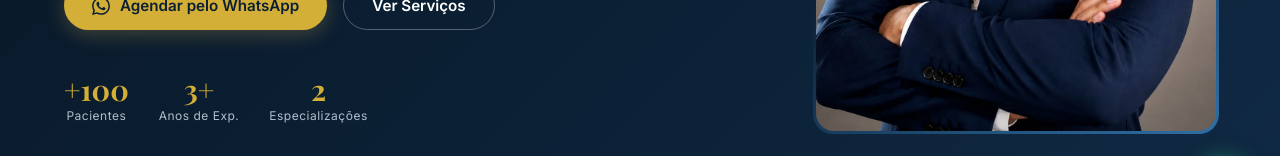
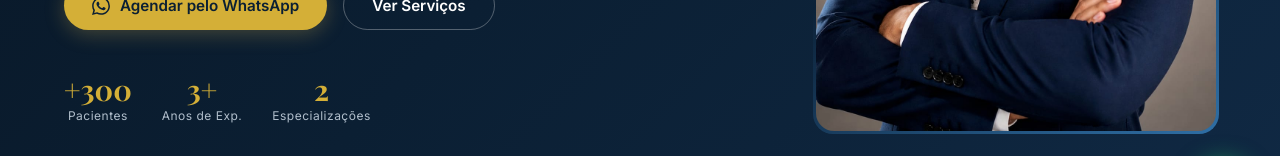
Before and after one commit to DouglasMamedeMartins/AielloFisio, a React (Vite) app: page / in a window 1280 px wide. Shown: the part 556-712 px from the top of the page. Built offline with nearby package versions, Linux system fonts and the light colour scheme.

Commit message:
modify information Hero

```diff
--- a/src/components/Hero/Hero.tsx
+++ b/src/components/Hero/Hero.tsx
@@ -45,7 +45,7 @@ export function Hero() {
           </Btns>
           <Stats>
             <Stat>
-              <StatNum>+100</StatNum>
+              <StatNum>+300</StatNum>
               <StatLabel>Pacientes</StatLabel>
             </Stat>
             <Stat>
```
